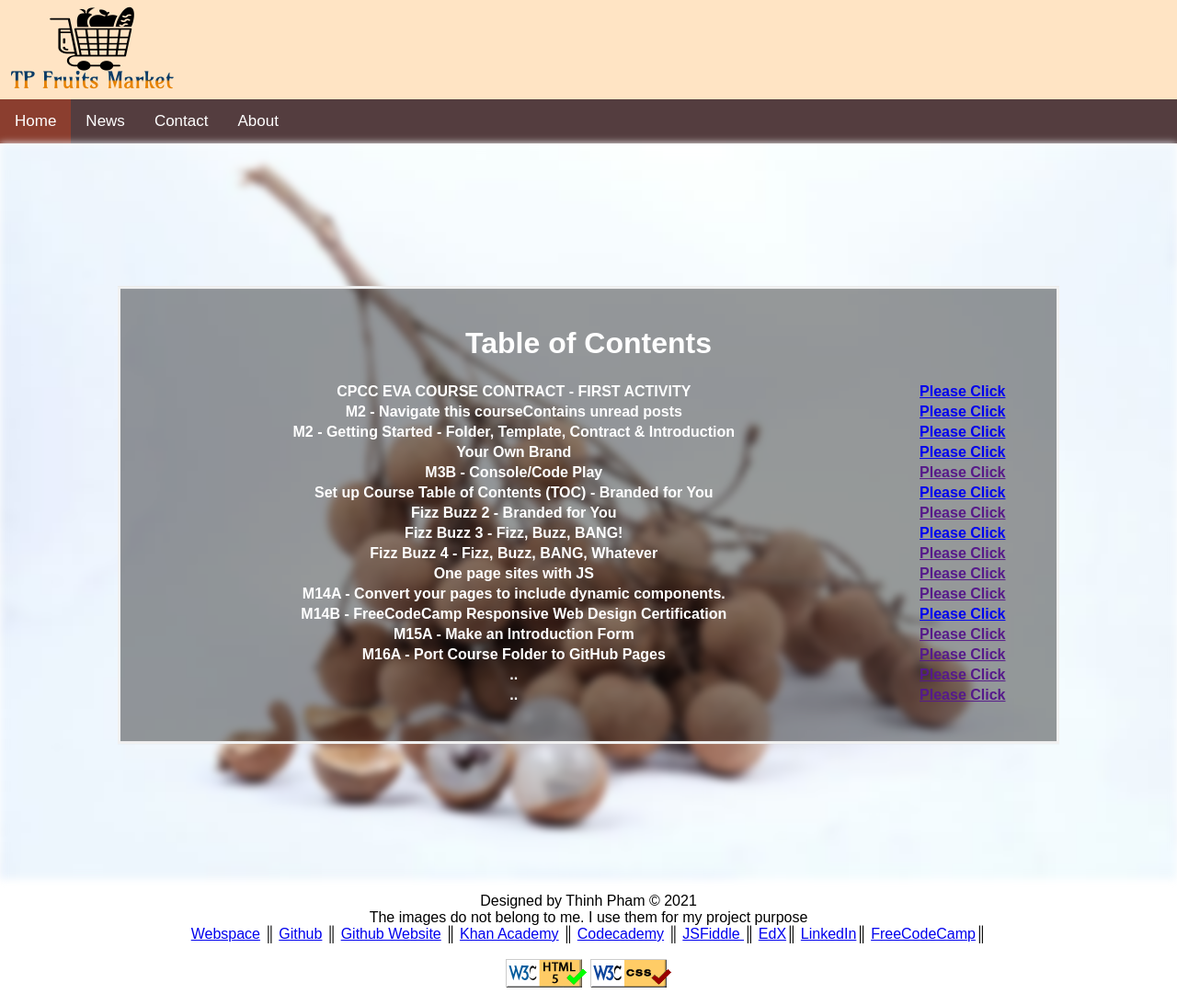
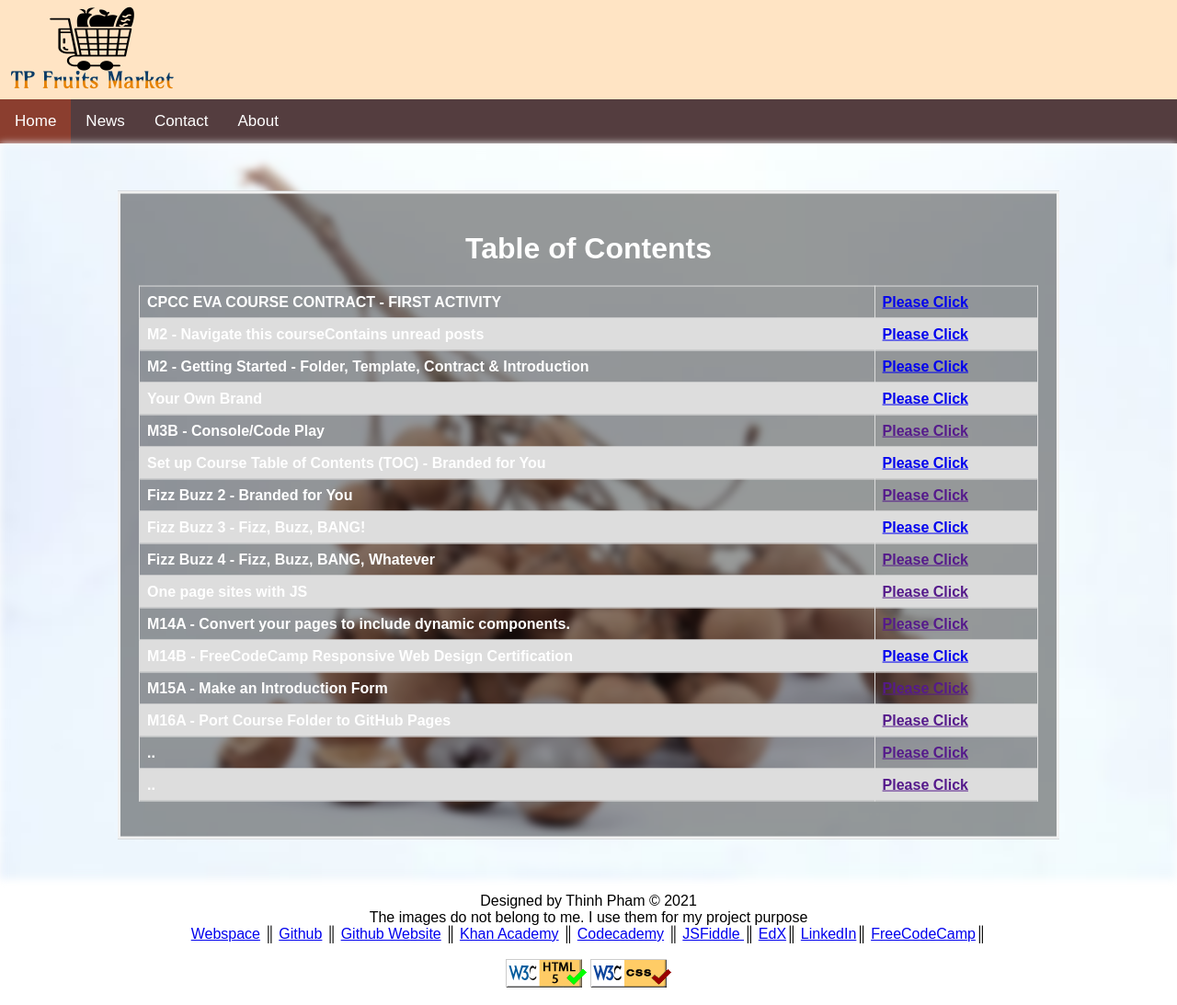
Before and after one commit to thinhpham266/web250, a PHP site: page / in a window 1280 px wide. Shown: the whole page at 92% size. Run offline with PHP 8.4, Linux system fonts and the light colour scheme.

Commit message:
Update tempate.css

```diff
--- a/style/tempate.css
+++ b/style/tempate.css
@@ -112,3 +112,18 @@ body, html {
       text-align:center;
       padding:15px;
   }
+  table {
+    font-family: arial, sans-serif;
+    border-collapse: collapse;
+    width: 100%;
+  }
+
+  td, th {
+    border: 1px solid #dddddd;
+    text-align: left;
+    padding: 8px;
+  }
+
+  tr:nth-child(even) {
+    background-color: #dddddd;
+  }
```
